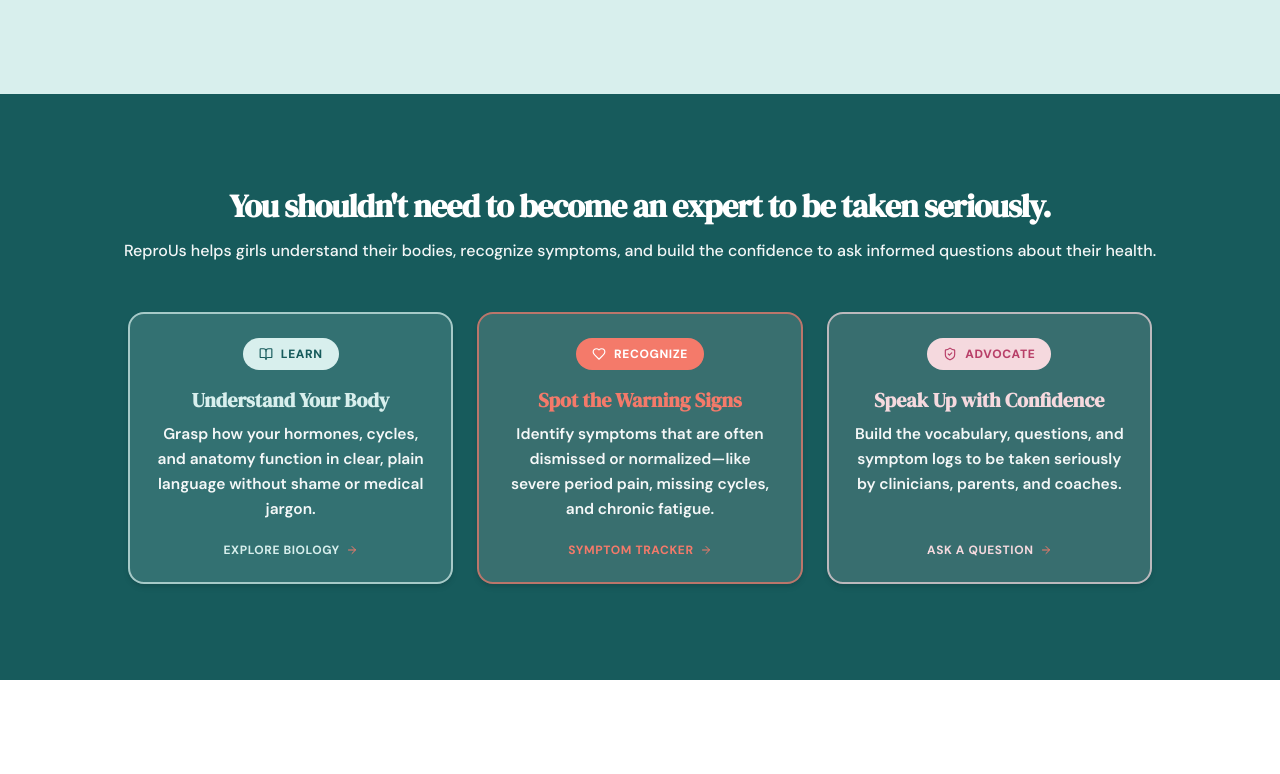
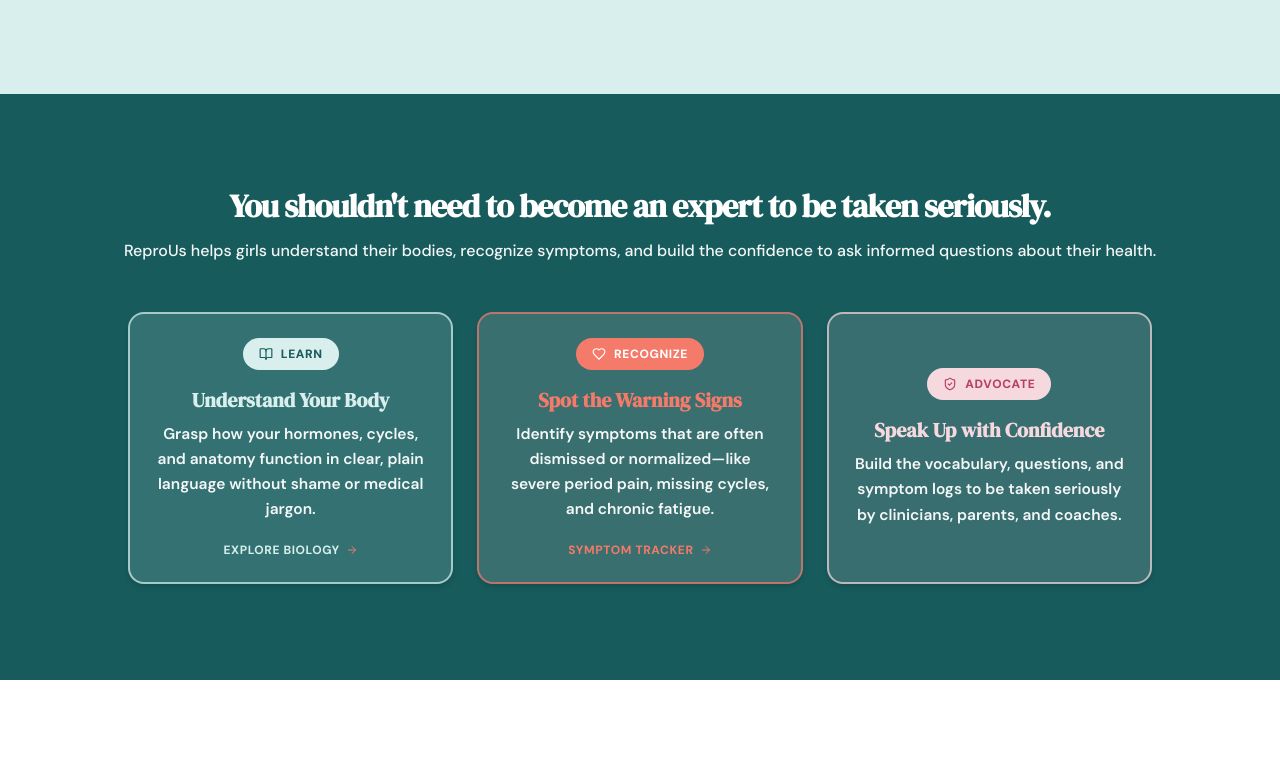
Before and after one commit to sjmaverick26/reprous-webapp, a Next.js app: page / in a window 1280 px wide. Shown: the part 534-1308 px from the top of the page. Built offline with nearby package versions, Linux system fonts and the light colour scheme; no server answers.

Commit message:
fix(home): remove redundant ask a question button from advocate card

```diff
--- a/src/components/pages/HomeView.tsx
+++ b/src/components/pages/HomeView.tsx
@@ -147,10 +147,10 @@
               </div>
 
               {/* Box 3: ADVOCATE (Pink / Raspberry) */}
-              <div className="rounded-2xl p-6 bg-soft-pink/15 border-2 border-soft-pink/70 shadow-md flex flex-col items-center justify-between text-center hover:bg-soft-pink/20 hover:border-soft-pink transition-all">
+              <div className="rounded-2xl p-6 bg-soft-pink/15 border-2 border-soft-pink/70 shadow-md flex flex-col items-center justify-center text-center hover:bg-soft-pink/20 hover:border-soft-pink transition-all">
                 <div className="flex flex-col items-center w-full text-center">
                   <button
-                    onClick={() => onNavigate("qa", "ask")}
+                    onClick={() => onNavigate("hub")}
                     className="inline-flex items-center justify-center gap-2 px-4 py-2 rounded-full bg-soft-pink text-raspberry font-extrabold text-xs tracking-wider uppercase shadow-xs mb-4 mx-auto cursor-pointer hover:scale-105 transition-transform"
                     aria-label="Advocate: Speak up with confidence"
                   >
@@ -164,13 +164,6 @@
                     Build the vocabulary, questions, and symptom logs to be taken seriously by clinicians, parents, and coaches.
                   </p>
                 </div>
-                <button
-                  onClick={() => onNavigate("qa", "ask")}
-                  className="mt-5 inline-flex items-center gap-1.5 text-xs font-bold uppercase tracking-wider text-soft-pink hover:underline cursor-pointer"
-                >
-                  <span>Ask a Question</span>
-                  <ArrowRight className="w-3 h-3 text-coral" />
-                </button>
               </div>
             </div>
           </div>
```
